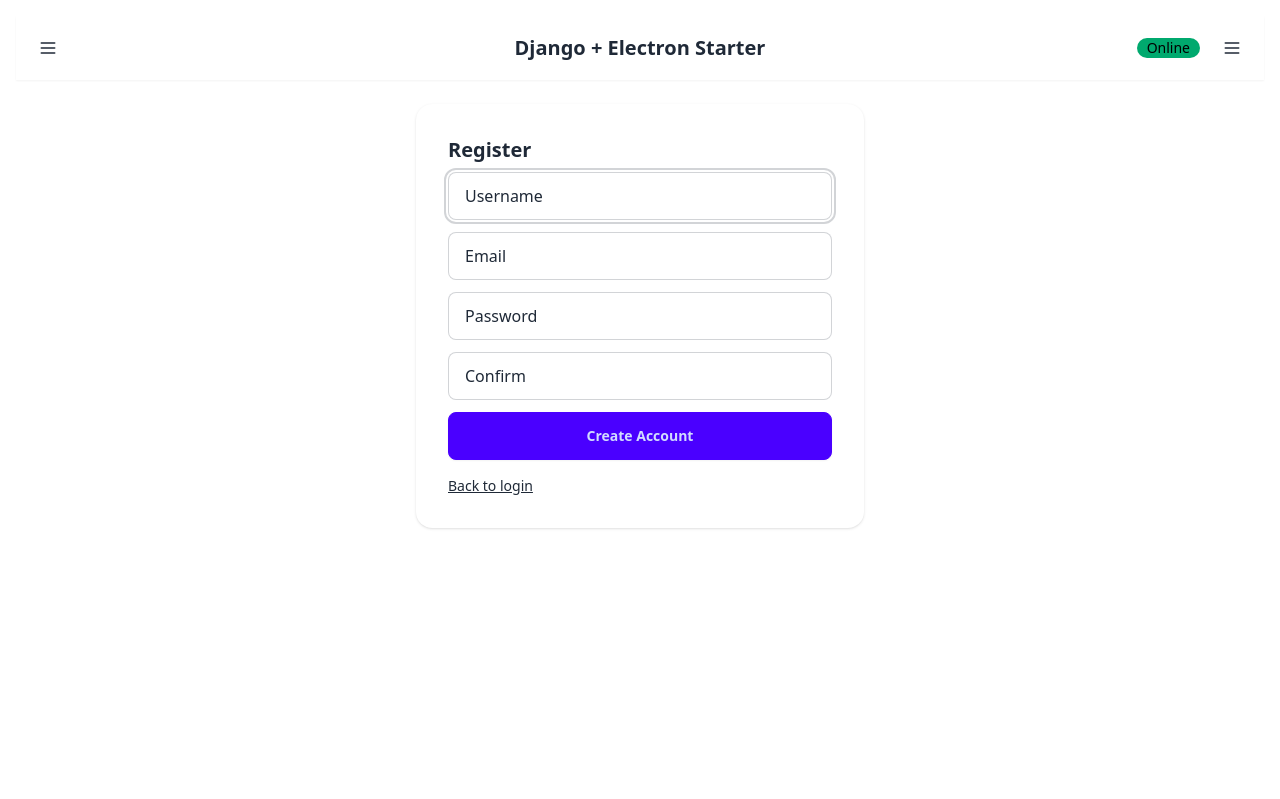
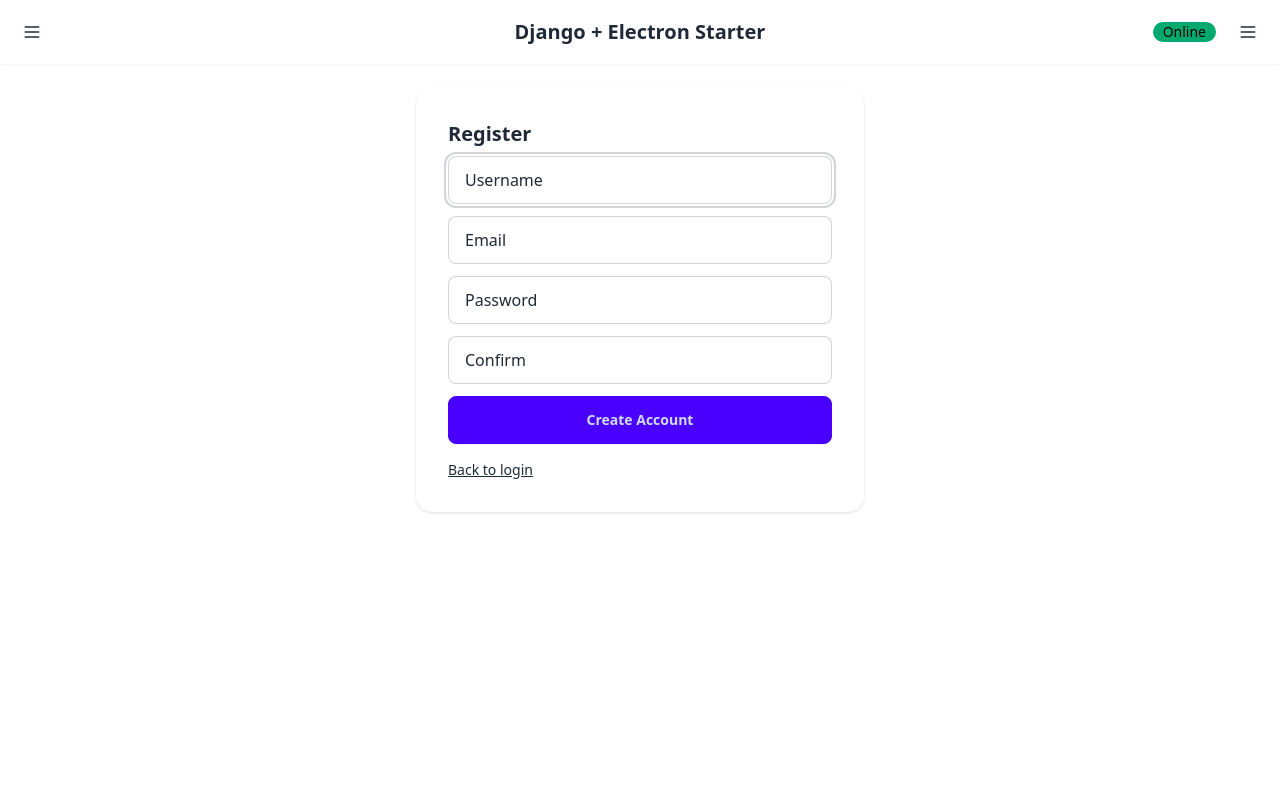
Before and after one commit to lcharleslaing/ElectronDjangoStarter, a Django app: page /auth/register in a window 1280 px wide. Shown: the top 799 px of the page. Before the commit the page ends 529 px from the top, so only its background shows below. Run offline with Django 5.2, Linux system fonts and the light colour scheme; some libraries are stand-ins or nearby versions.

Commit message:
Refactor base.html to enhance layout and accessibility by adjusting drawer components and adding min-height styles.

```diff
--- a/backend/templates/base.html
+++ b/backend/templates/base.html
@@ -8,10 +8,10 @@
   <script src="https://cdn.tailwindcss.com"></script>
   <link href="https://cdn.jsdelivr.net/npm/daisyui@4.12.10/dist/full.min.css" rel="stylesheet" type="text/css" />
 </head>
-<body class="m-4">
-<div class="drawer" aria-label="Application Shell">
+<body>
+<div class="drawer z-50" aria-label="Application Shell">
   <input id="left-drawer-toggle" type="checkbox" class="drawer-toggle" />
-  <div class="drawer-content">
+  <div class="drawer-content min-h-screen">
     <div class="navbar bg-base-100 shadow-sm">
       <div class="navbar-start">
         <label for="left-drawer-toggle" class="btn btn-square btn-ghost" aria-label="Open navigation" tabindex="0">
@@ -23,7 +23,7 @@
       </div>
       <div class="navbar-end gap-2">
         <span id="online-indicator" class="badge">Online</span>
-        <label for="right-drawer-toggle" class="btn btn-square btn-ghost" aria-label="Open menu" tabindex="0">
+        <label id="right-menu-button" for="right-drawer-toggle" class="btn btn-square btn-ghost" aria-label="Open menu" tabindex="0">
           <svg xmlns="http://www.w3.org/2000/svg" class="h-5 w-5" fill="none" viewBox="0 0 24 24" stroke="currentColor"><path stroke-linecap="round" stroke-linejoin="round" stroke-width="2" d="M4 6h16M4 12h16M4 18h16" /></svg>
         </label>
       </div>
@@ -42,9 +42,10 @@
   </div>
 </div>
 
-<input id="right-drawer-toggle" type="checkbox" class="drawer-toggle hidden" />
-<div class="drawer drawer-end">
-  <div class="drawer-side z-50">
+<div class="drawer drawer-end z-50" aria-label="Right settings drawer">
+  <input id="right-drawer-toggle" type="checkbox" class="drawer-toggle" />
+  <div class="drawer-content min-h-screen"></div>
+  <div class="drawer-side">
     <label for="right-drawer-toggle" class="drawer-overlay" aria-label="Close menu"></label>
     <div class="p-4 w-96 min-h-full bg-base-200 text-base-content" role="complementary">
       <h2 class="text-lg font-bold mb-2">Menu</h2>
```
